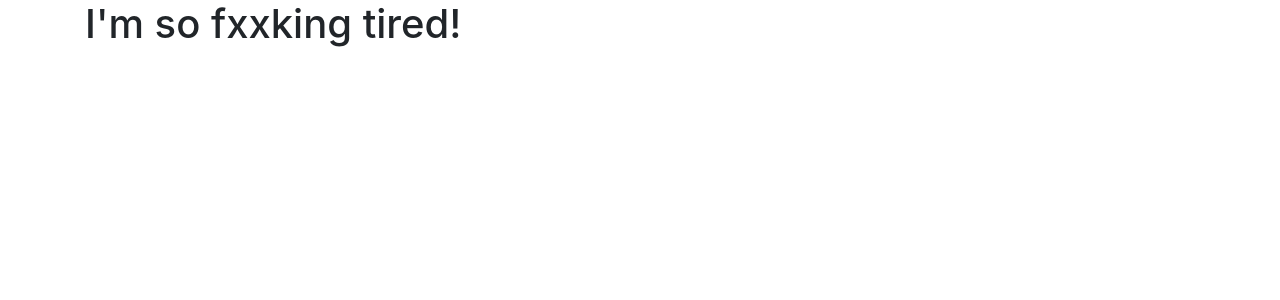
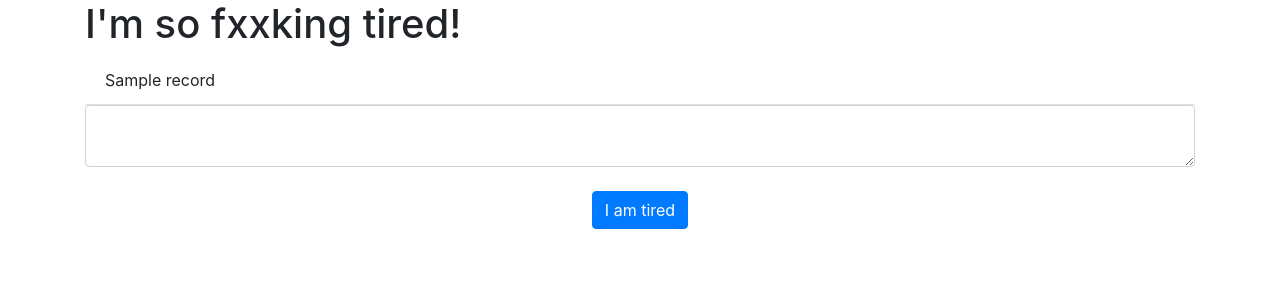
Before and after one commit to Peng-Yujie/Tireder, a Flask app: page / in a window 1280 px wide. Shown: the part 56-356 px from the top of the page. Run offline with Flask 3, Linux system fonts and the light colour scheme; a user stored in the database is signed in; a database or web service that is not in the repository returns one stand-in record (values such as "Sample title"); some libraries are stand-ins or nearby versions.

Commit message:
add record ver0.1

```diff
--- /dev/null
+++ b/tireder/services/models.py
@@ -0,0 +1,54 @@
+from flask_login import UserMixin
+import uuid
+
+
+class User(UserMixin):
+    def __init__(self, username, password):
+        self.username = username
+        self.password = password
+        self.id = str(uuid.uuid4())
+
+    def to_dict(self):
+        return {
+            "username": self.username,
+            "password": self.password,
+            "id": self.id
+        }
+
+    def from_dict(dict):
+        user = User(dict["username"], dict["password"])
+        user.id = dict["id"]
+        return user
+
+
+# Define tiredness level
+class Tiredness:
+    LEVELS = {
+        1: "A LITTLE TIRED",
+        2: "TIRED",
+        3: "VERY TIRED",
+        4: "FXXKING TIRED"
+    }
+
+    COLORS = {
+        1: "green",
+        2: "yellow",
+        3: "orange",
+        4: "red"
+    }
+
+    def __init__(self, level, note=None):
+        self.level = level
+        self.note = note if note else None
+
+    def to_dict(self):
+        return {
+            "level": self.level,
+            "note": self.note
+        }
+
+    def get_color(self):
+        return self.COLORS.get(self.level, "White")
+
+    def get_level(self):
+        return self.LEVELS.get(self.level, 0)
--- a/tireder/web/__init__.py
+++ b/tireder/web/__init__.py
@@ -11,6 +11,8 @@ DB_NAME = os.getenv('DB_NAME')
 client = MongoClient(DB_URI)
 db = client[DB_NAME]
 user_collection = db["users"]
+# TODO
+records = db["records"]
 
 
 def create_app():
@@ -27,7 +29,7 @@ def create_app():
     login_manager.login_view = 'auth.login'
     login_manager.init_app(app)
 
-    from .models import User
+    from tireder.services.models import User
 
     @login_manager.user_loader
     def load_user(uid):
--- a/tireder/web/auth.py
+++ b/tireder/web/auth.py
@@ -1,7 +1,7 @@
 from flask import Blueprint, render_template, request, flash, url_for, redirect
 from flask_login import login_user, login_required, logout_user, current_user
 from . import user_collection
-from .models import User
+from tireder.services.models import User
 from werkzeug.security import generate_password_hash, check_password_hash
 
 auth = Blueprint('auth', __name__)
--- a/tireder/web/models.py
+++ /dev/null
@@ -1,21 +0,0 @@
-from flask_login import UserMixin
-import uuid
-
-
-class User(UserMixin):
-    def __init__(self, username, password):
-        self.username = username
-        self.password = password
-        self.id = str(uuid.uuid4())
-
-    def to_dict(self):
-        return {
-            "username": self.username,
-            "password": self.password,
-            "id": self.id
-        }
-
-    def from_dict(dict):
-        user = User(dict["username"], dict["password"])
-        user.id = dict["id"]
-        return user
--- a/tireder/web/templates/home.html
+++ b/tireder/web/templates/home.html
@@ -1,3 +1,21 @@
 {% extends "base.html" %}
 {% block title %}HomePage{% endblock %}
-{% block content %}<h1>I'm so fxxking tired!</h1>{% endblock %}
+{% block content %}
+<h1>I'm so fxxking tired!</h1>
+<ul class="list-group list-group-flush" id="records">
+<!--  TODO-->
+  {% for record in records %}
+  <li class="list-group-item">
+    {{ record }}
+  </li>
+  {% endfor %}
+</ul>
+<form method="POST">
+  <textarea name="tiredness" id="tiredness" class="form-control"></textarea>
+  <br />
+  <div align="center">
+    <button type="submit" class="btn btn-primary">I am tired</button>
+  </div>
+</form>
+
+{% endblock %}
--- a/tireder/web/views.py
+++ b/tireder/web/views.py
@@ -1,10 +1,25 @@
-from flask import Blueprint, render_template
+from flask import Blueprint, render_template, request
 from flask_login import login_required, current_user
+from . import records
+from datetime import datetime
 
 views = Blueprint('views', __name__)
 
 
-@views.route('/')
+@views.route('/', methods=['GET', 'POST'])
 @login_required
 def home():
-    return render_template("home.html", user=current_user)
+    if request.method == 'POST':
+        user = current_user.username
+        tiredness = request.form.get('tiredness')
+        time = datetime.now().strftime("%Y-%m-%d %H:%M:%S")
+        new_entry = {
+            "user": user,
+            "tiredness": tiredness,
+            "time": time
+        }
+        records.insert_one(new_entry)
+
+    current_records = list(records.find({"user": current_user.username}))
+
+    return render_template("home.html", user=current_user, records=current_records)
```
Also changed, not shown: tireder/services/__init__.py (added).
